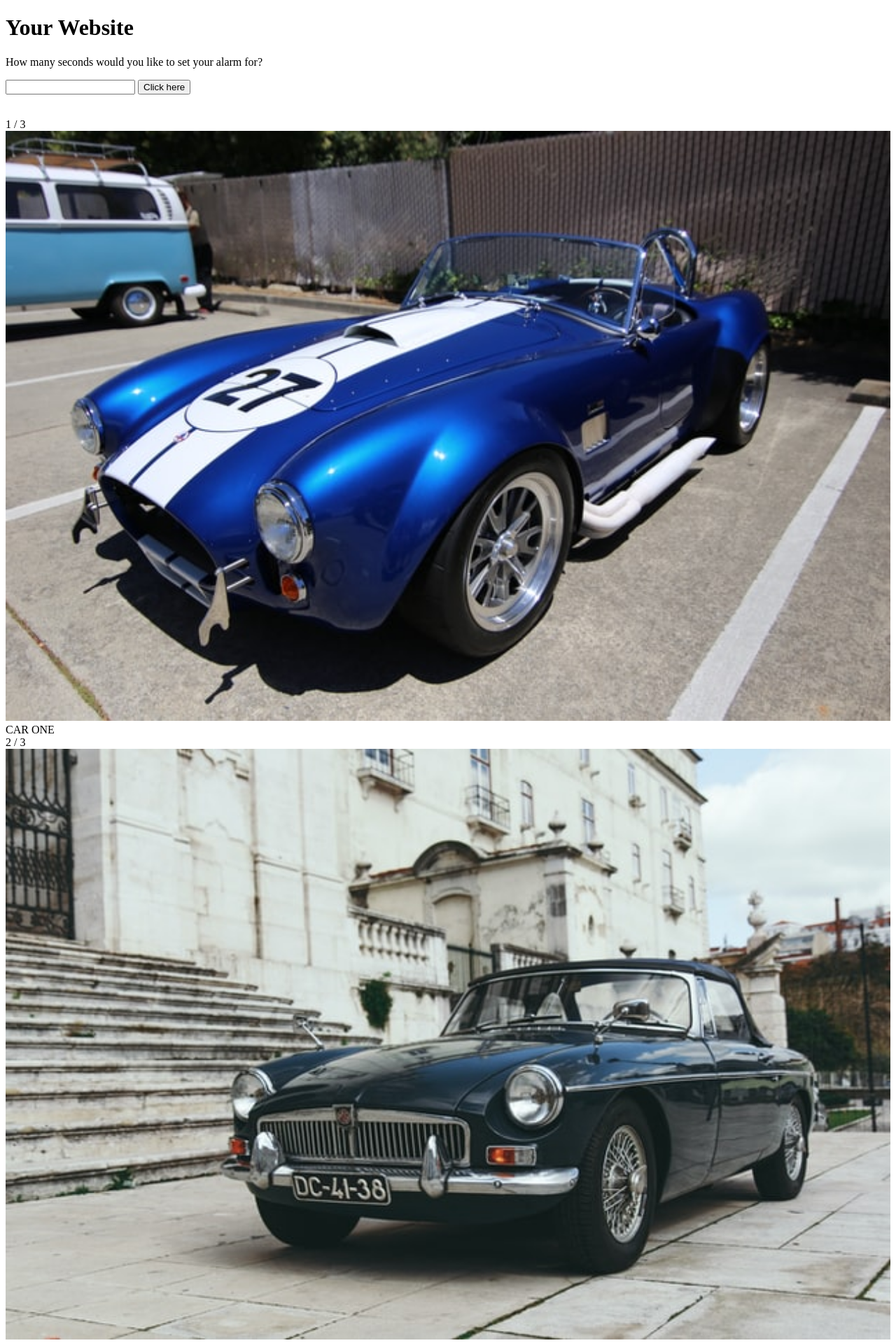
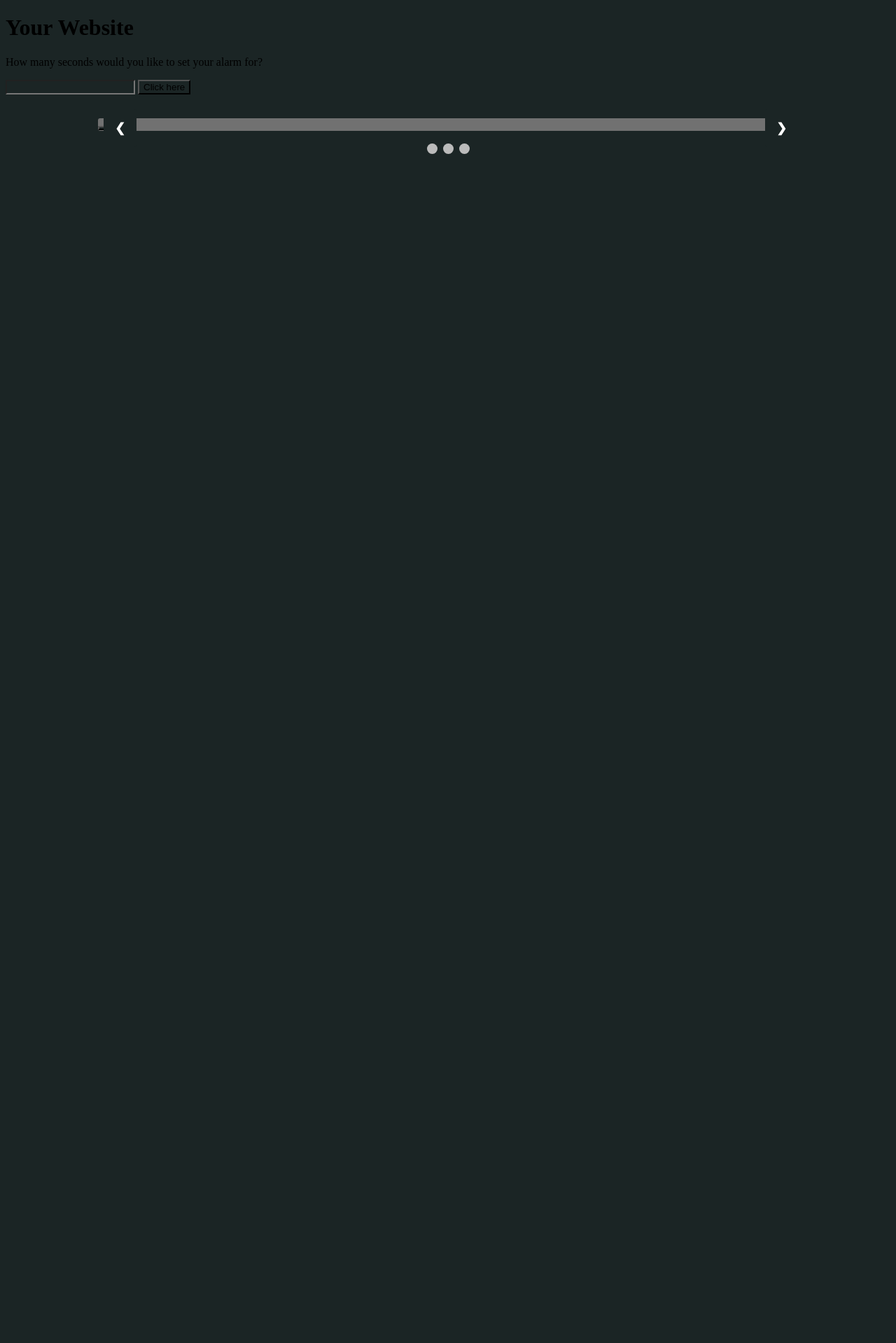
Before and after one commit to NoahKetcham/JavaScript-Projects, a PHP site: page / in a window 1280 px wide. Shown: the top 1919 px of the page at 70% size. After the commit the page ends 220 px from the top, so only its background shows below. Run offline with PHP 8.4, Linux system fonts and the light colour scheme.

Commit message:
Project9
fixed stylesheet link.

```diff
--- a/Basic JavaScript Projects/Project9_countdown_slideshow/CSS/main.css
+++ b/Basic JavaScript Projects/Project9_countdown_slideshow/CSS/main.css
@@ -1,16 +1,21 @@
 *{box-sizing:border-box}
+*{background-color: rgb(27, 37, 37);}
 
 /* SLIDESHOW CONTAINER */
 .slideshow-container {
     max-width: 1000px;
     position: relative;
     margin: auto;
+    border: black;
+    border-radius: 3px;
+    background-color: #717171;
 }
 
 /* HIDE THE IMAGES BY DEFAULT */
 .mySlides {
     display: none;
 }
+
 
 /* NEXT AND PREVIOUS BUTTONS*/
 .prev, .next {
--- a/Basic JavaScript Projects/Project9_countdown_slideshow/index.html
+++ b/Basic JavaScript Projects/Project9_countdown_slideshow/index.html
@@ -4,7 +4,7 @@
         <meta charset="UTF-8">
         <meta name="viewport" content="width=device-width, initial-scale=1.0">
         <title>Your Page Title</title>
-        <link src="stylesheet" href="CSS/main.css">
+        <link rel="stylesheet" href="CSS/main.css">
         <script src="JS/main.js"></script>
 
     </head>
@@ -14,10 +14,12 @@
 
         </header>
 
-        <p>How many seconds would you like to set your alarm for?</p>
-        <input id="seconds" value="" />
-        <button onclick="countdown()">Click here</button>
-        <p id="timer"></p>
+        <div class="Timer">
+            <p>How many seconds would you like to set your alarm for?</p>
+            <input id="seconds" value="" />
+            <button onclick="countdown()">Click here</button>
+            <p id="timer"></p>
+        </div>
 
         <br>
 
```
